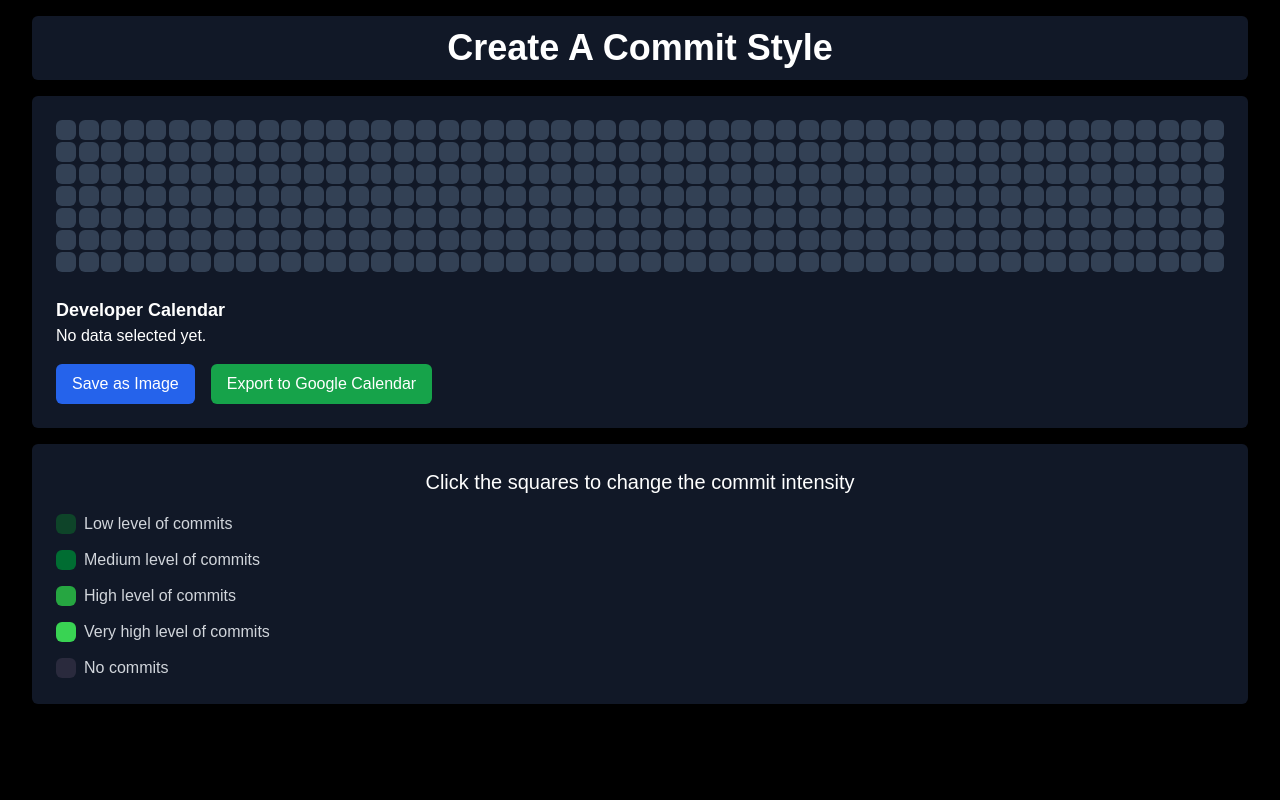
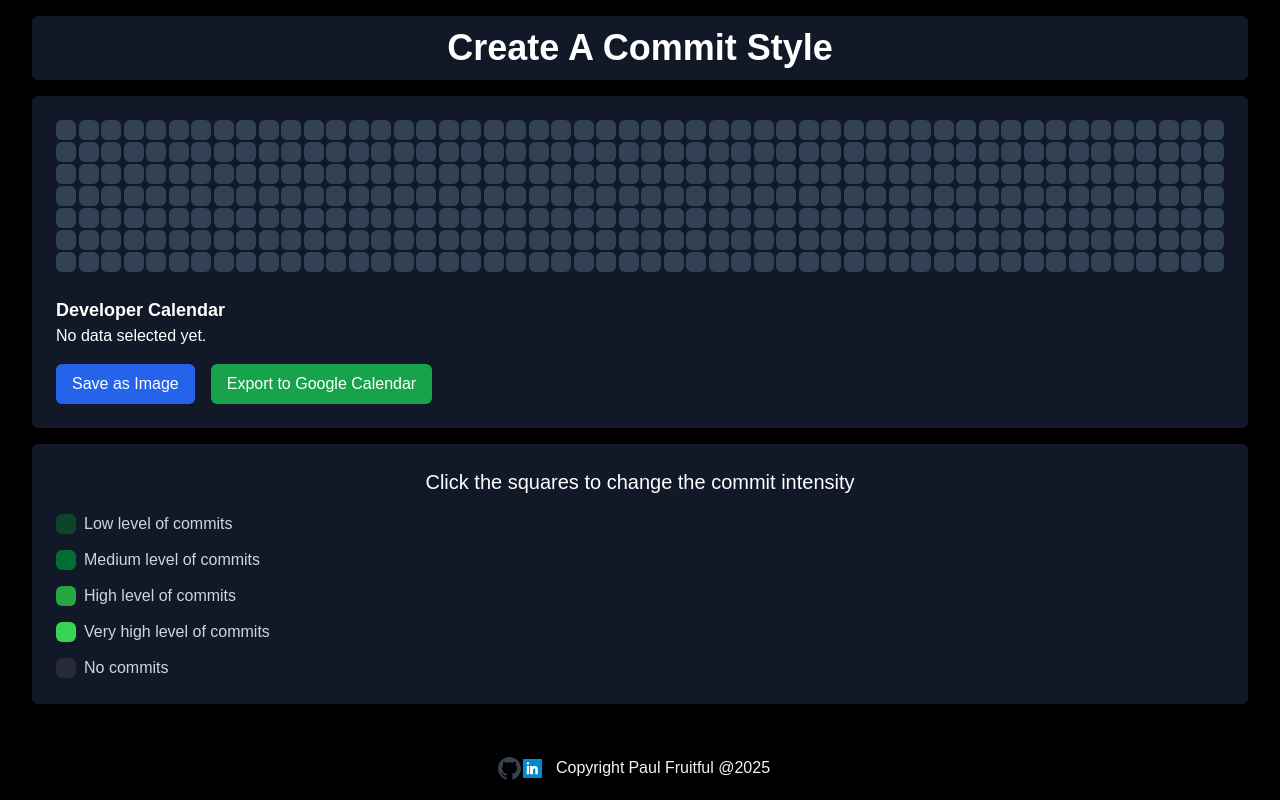
Before and after one commit to paulfruitful/gitart, a Next.js app: page / in a window 1280 px wide. Shown: the part 768-1568 px from the top of the page. Before the commit the page ends 1504 px from the top, so only its background shows below. Built offline with nearby package versions, Linux system fonts and the light colour scheme.

Commit message:
Add Footer component and update Hero component text; modify layout to include Footer

```diff
--- /dev/null
+++ b/app/_components/Footer.jsx
@@ -0,0 +1,42 @@
+import React from 'react'
+
+const Footer = () => {
+  return (
+    <div className='flex  w-full  p-2 justify-center shadow-md'>
+      <div className="flex self-center justify-between justify-start">
+        <a href="https://github.com/paulfruitful/">
+      <svg data-testid="geist-icon" height="23" stroke-linejoin="round" className='text-gray-700' viewBox="0 0 16 16" width="23" ><g clip-path="url(#clip0_872_3147)">
+        <path fill-rule="evenodd" clip-rule="evenodd" d="M8 0C3.58 0 0 3.57879 0 7.99729C0 11.5361 2.29 14.5251 5.47 15.5847C5.87 15.6547 6.02 15.4148 6.02 15.2049C6.02 15.0149 6.01 14.3851 6.01 13.7154C4 14.0852 3.48 13.2255 3.32 12.7757C3.23 12.5458 2.84 11.836 2.5 11.6461C2.22 11.4961 1.82 11.1262 2.49 11.1162C3.12 11.1062 3.57 11.696 3.72 11.936C4.44 13.1455 5.59 12.8057 6.05 12.5957C6.12 12.0759 6.33 11.726 6.56 11.5261C4.78 11.3262 2.92 10.6364 2.92 7.57743C2.92 6.70773 3.23 5.98797 3.74 5.42816C3.66 5.22823 3.38 4.40851 3.82 3.30888C3.82 3.30888 4.49 3.09895 6.02 4.1286C6.66 3.94866 7.34 3.85869 8.02 3.85869C8.7 3.85869 9.38 3.94866 10.02 4.1286C11.55 3.08895 12.22 3.30888 12.22 3.30888C12.66 4.40851 12.38 5.22823 12.3 5.42816C12.81 5.98797 13.12 6.69773 13.12 7.57743C13.12 10.6464 11.25 11.3262 9.47 11.5261C9.76 11.776 10.01 12.2558 10.01 13.0056C10.01 14.0752 10 14.9349 10 15.2049C10 15.4148 10.15 15.6647 10.55 15.5847C12.1381 15.0488 13.5182 14.0284 14.4958 12.6673C15.4735 11.3062 15.9996 9.67293 16 7.99729C16 3.57879 12.42 0 8 0Z" fill="currentColor"></path>
+        </g>
+        <defs>
+  <clipPath id="clip0_872_3147">
+  <rect width="30" height="30" fill="white"></rect>
+  </clipPath>
+  </defs></svg>
+  </a>
+  <a href="https://www.linkedin.com/in/paulfruitful/">
+  <svg
+      xmlns="http://www.w3.org/2000/svg"
+      xmlnsXlink="http://www.w3.org/1999/xlink"
+      viewBox="0 0 48 48"
+      width="23px"
+      height="23px"
+      fill="#000000"
+    >
+      <path
+        fill="#0288D1"
+        d="M42,4H6C4.897,4,4,4.897,4,6v36c0,1.103,0.897,2,2,2h36c1.103,0,2-0.897,2-2V6C44,4.897,43.103,4,42,4z"
+      />
+      <path
+        fill="#FFF"
+        d="M12 19H17V36H12zM14.5 11C13.12 11 12 12.12 12 13.5S13.12 16 14.5 16 17 14.88 17 13.5 15.88 11 14.5 11zM19 19H24V21.318C24.818 20.101 26.452 19 28.82 19 33.206 19 35 21.771 35 26.207V36H30V27.2C30 25.201 29.217 24 27.563 24 25.908 24 25 25.173 25 27.2V36H19z"
+      />
+    </svg>
+  </a>
+</div>
+      <span className="text-gray-100  flex p-3 justify-self-center self-center text-md">Copyright <a className=' text-md  ml-1' href="https://paulfruitful.netlify.app">Paul Fruitful @2025</a></span>
+    </div>
+  )
+}
+
+export default Footer
--- a/app/_components/Hero.jsx
+++ b/app/_components/Hero.jsx
@@ -51,7 +51,6 @@ const Hero = () => {
 
     animate();
 
-    // Handle canvas resize
     const handleResize = () => {
       canvas.width = window.innerWidth;
       canvas.height = window.innerHeight;
@@ -75,7 +74,7 @@ const Hero = () => {
           Design Your GitHub Contributions
         </h1>
         <p className="text-lg sm:text-xl mb-6 text-white">
-          Give your GitHub Contributions Beauty, a Pattern, ande a Style
+          Give your GitHub Contributions Beauty, a Pattern, and Style
         </p>
         <a
           href="#grid"
--- a/app/layout.jsx
+++ b/app/layout.jsx
@@ -1,6 +1,7 @@
 import { Geist, Geist_Mono } from "next/font/google";
 import "./globals.css";
 import Nav from "./_components/Nav";
+import Footer from "./_components/Footer";
 const geistSans = Geist({
   variable: "--font-geist-sans",
   subsets: ["latin"],
@@ -14,6 +15,7 @@ const geistMono = Geist_Mono({
 export const metadata = {
   title: "GitArt",
   description: "Make your Git Commits Beautiful",
+  image:'favicon.ico'
 };
 
 export default function RootLayout({ children }) {
@@ -24,6 +26,7 @@ export default function RootLayout({ children }) {
       >
         <Nav/>
         {children}
+        <Footer/>
       </body>
     </html>
   );
```
